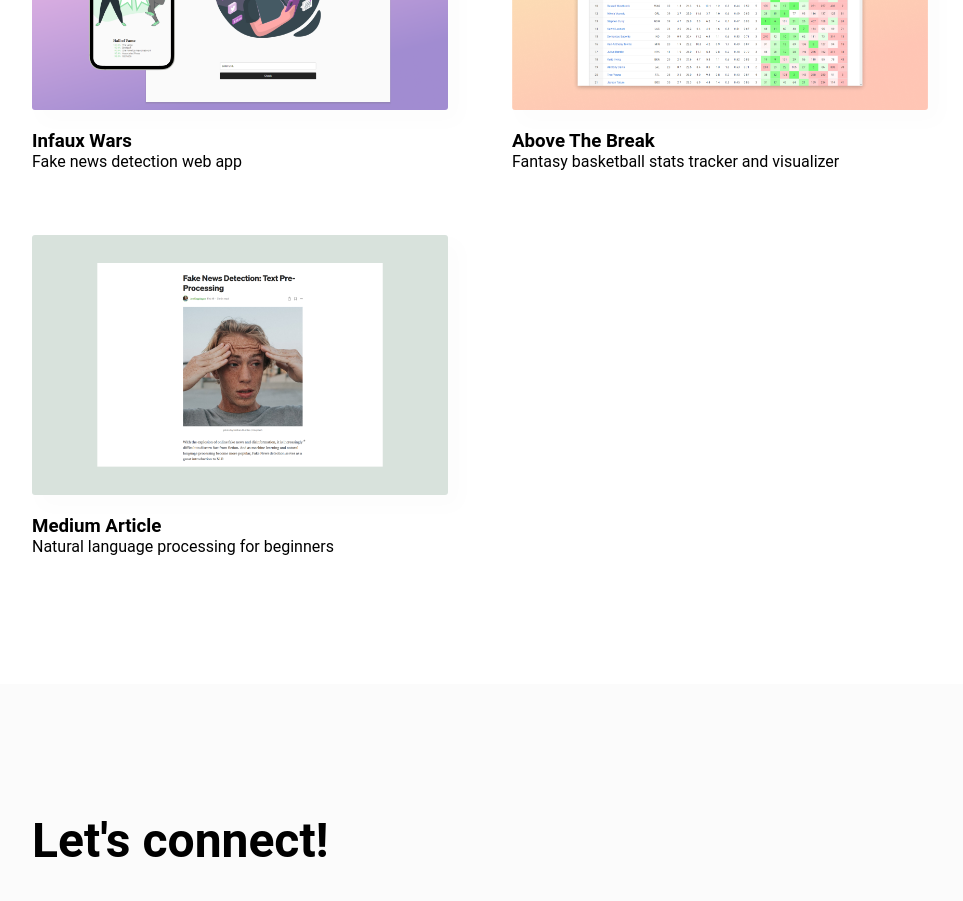
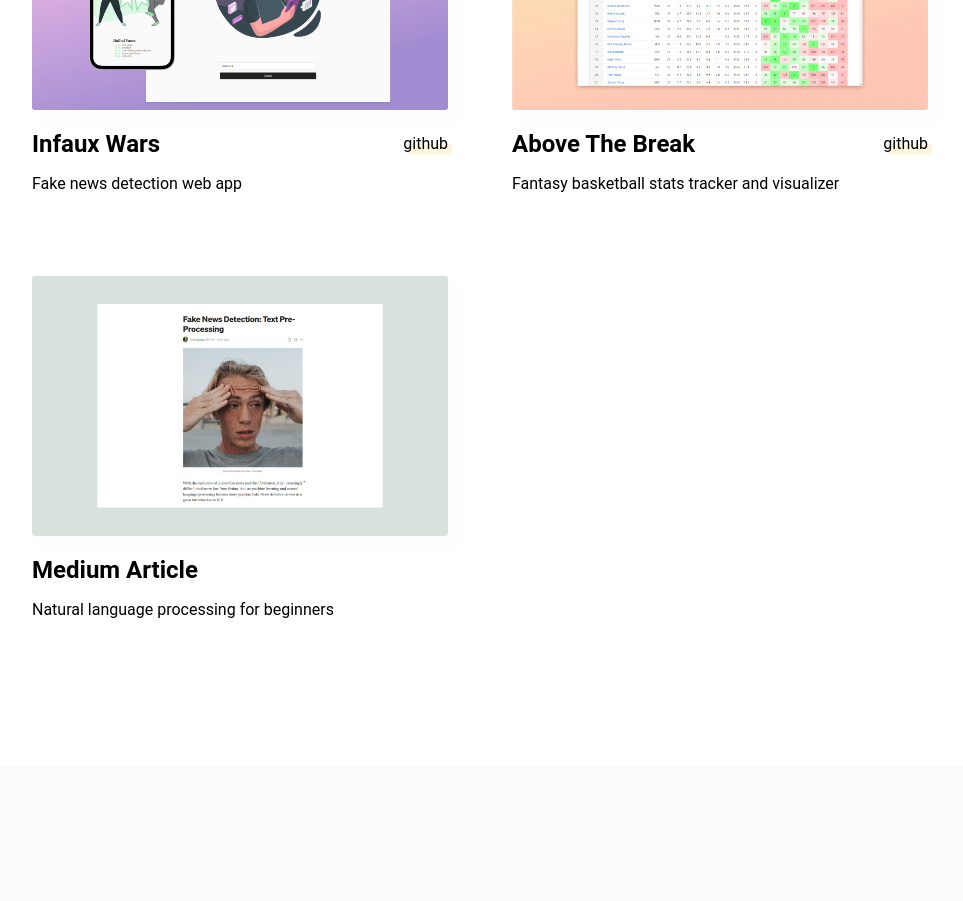
Before and after one commit to j-dags/Portfolio, a React (Create React App) app: page / in a window 1280 px wide. Shown: the part 2280-3181 px from the top of the page, without its empty margins (160-1123 px from the left). Built offline with nearby package versions, Linux system fonts and the light colour scheme.

Commit message:
fix projects links

```diff
--- a/src/components/ProjectCard.js
+++ b/src/components/ProjectCard.js
@@ -1,8 +1,8 @@
 import React from 'react'
 import { motion } from 'framer-motion'
-import { FlexColLeft } from './'
+import { FlexColLeft, FlexRow } from './'
 
-function ProjectCard({ link, img, alt, title, description }) {
+function ProjectCard({ link, img, alt, title, description, github }) {
 	return (
 		<FlexColLeft>
 			<a href={link} target='_blank' rel='noreferrer'>
@@ -13,8 +13,23 @@ function ProjectCard({ link, img, alt, title, description }) {
 				>
 					<img src={img} alt={alt} />
 				</motion.div>
-				<h3>{title}</h3>
+				<FlexRow
+					style={{ justifyContent: 'space-between', marginBottom: '1rem' }}
+				>
+					<h2>{title}</h2>
+					{github && (
+						<a
+							className='githubLink'
+							href={github}
+							target='_blank'
+							rel='noreferrer'
+						>
+							github
+						</a>
+					)}
+				</FlexRow>
 				<p>{description}</p>
+				<span>{<br />}</span>
 			</a>
 		</FlexColLeft>
 	)
--- a/src/components/Projects.css
+++ b/src/components/Projects.css
@@ -13,3 +13,34 @@ a img {
 	margin: 0rem 0rem 6rem 0rem;
 	max-width: 800px;
 }
+
+.githubLink {
+	position: relative;
+	text-decoration: none;
+	color: black;
+}
+
+.githubLink:before {
+	background-color: #f4d35e;
+	bottom: -2px;
+	right: -4px;
+	content: '';
+	height: calc(100% - 8px);
+	opacity: 0.2;
+	position: absolute;
+	transition: 0.35s cubic-bezier(0.25, 0.1, 0, 2.05);
+	width: 100%;
+	z-index: -1;
+}
+
+.githubLink:hover:before {
+	bottom: -4px;
+	height: 140%;
+	opacity: 0.25;
+	right: -5px;
+	width: 120%;
+}
+
+/* h2 {
+	margin-bottom: 1rem;
+} */
--- a/src/components/Projects.js
+++ b/src/components/Projects.js
@@ -23,7 +23,8 @@ function Projects({ show }) {
 					>
 						<div className='grid-container'>
 							<ProjectCard
-								link={'https://github.com/j-dags/InfauxWars'}
+								link={'https://infauxwars.herokuapp.com/'}
+								github={'https://github.com/j-dags/InfauxWars'}
 								img={'./InfauxWars.png'}
 								alt={'Infaux Wars'}
 								title={'Infaux Wars'}
@@ -31,7 +32,8 @@ function Projects({ show }) {
 							/>
 
 							<ProjectCard
-								link={'https://github.com/j-dags/AboveTheBreak'}
+								link={'https://abovethebreak.herokuapp.com/'}
+								github={'https://github.com/j-dags/AboveTheBreak'}
 								img={'./AboveTheBreak.png'}
 								alt={'Above The Break'}
 								title={'Above The Break'}
```
